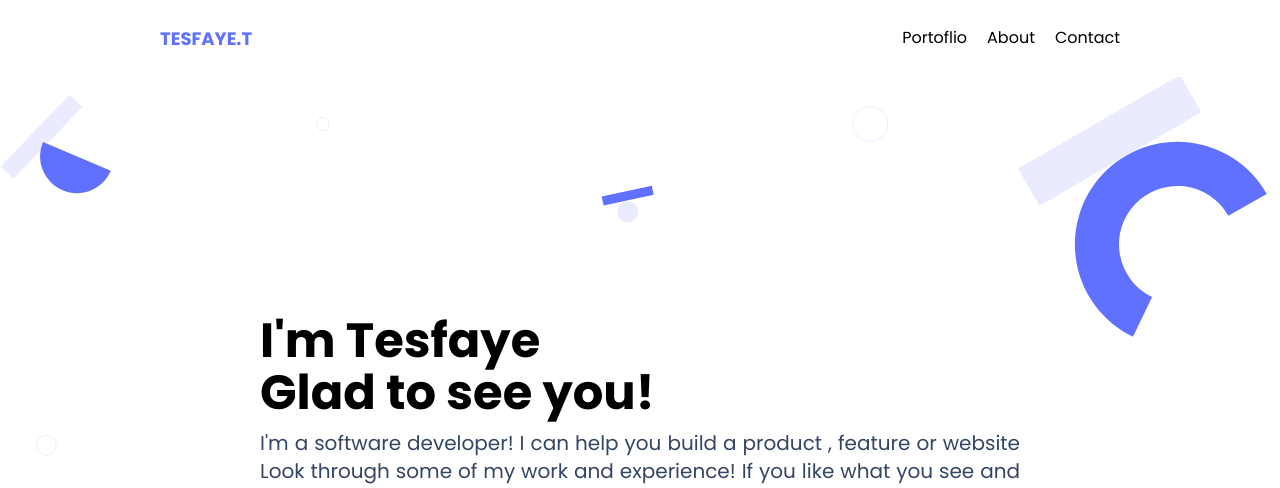
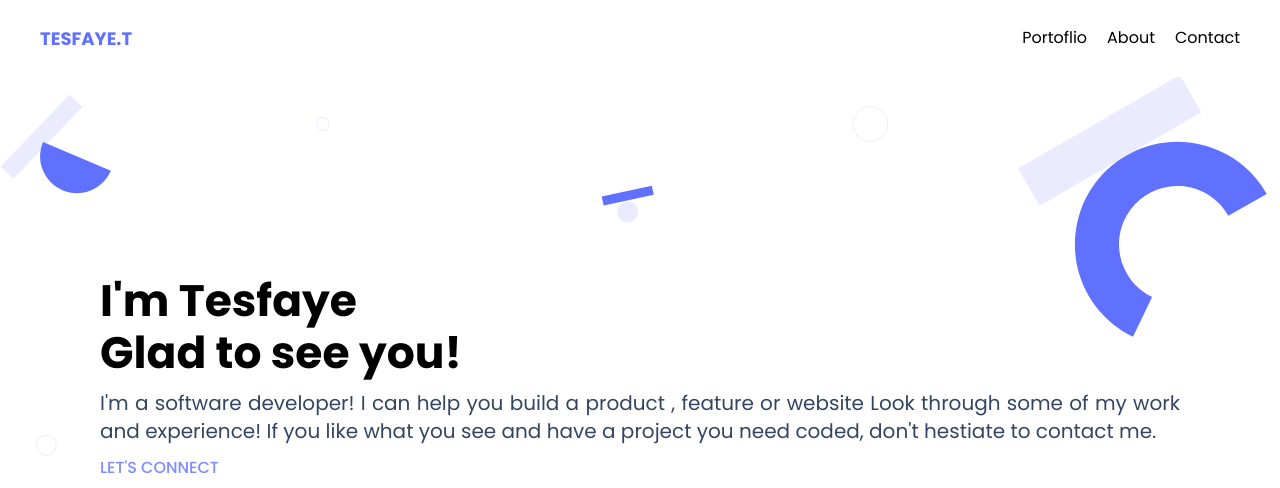
Before and after one commit to eyoab01/-mobile-portfolio-project-first, a website: page index.html in a window 1280 px wide. Shown: the top 488 px of the page. Drawn offline with Linux system fonts and the light colour scheme.

Commit message:
style.css files modified

```diff
--- a/style.css
+++ b/style.css
@@ -130,21 +130,3 @@ a {
     font-size: 20px;
   }
 }
-
-@media screen and (min-width: 1200px) {
-  nav {
-    padding: 15px 150px;
-    width: calc(100% - 300px);
-  }
-
-  main {
-    padding: 240px 260px 210px 260px;
-  }
-
-  h1 {
-    font-size: 48px;
-    margin-right: 170px;
-    max-width: 600px;
-    font-family: var(--mainF);
-  }
-}
```
